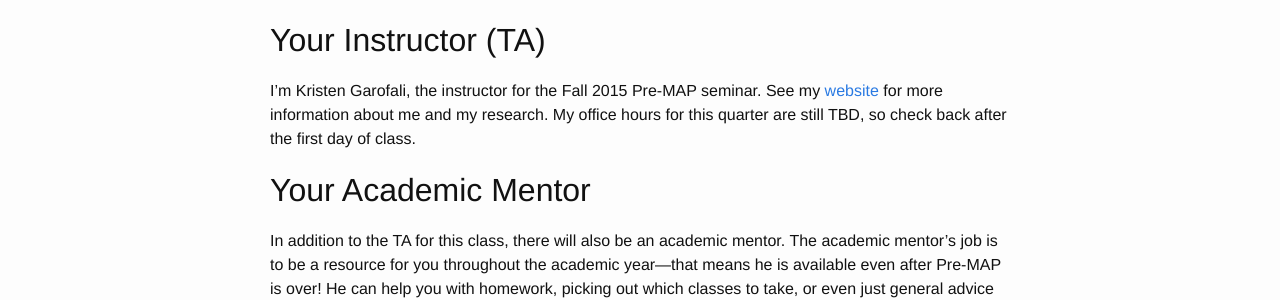
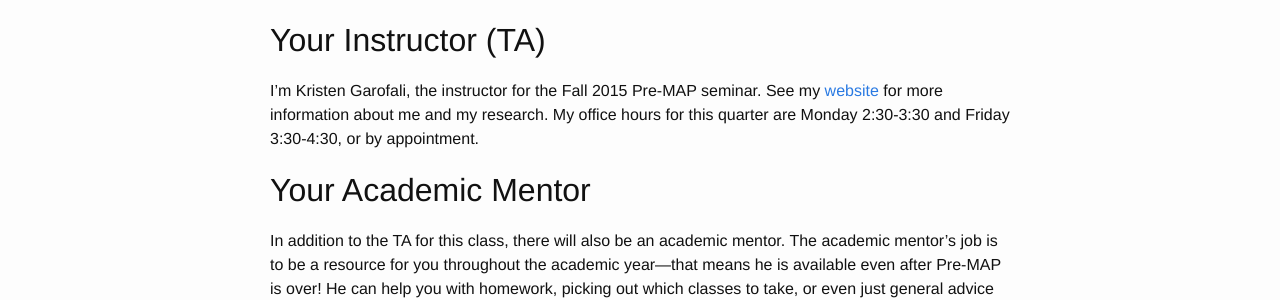
Before and after one commit to kgarofali/Pre-MAP, a Jekyll site: the page built from index.md, in a window 1280 px wide. Shown: the part 384-684 px from the top of the page. Built offline with Jekyll 4.4.1, drawn with Linux system fonts in a browser that asks for light colours.

Commit message:
index updated

```diff
--- a/index.md
+++ b/index.md
@@ -7,7 +7,7 @@ layout: page
 Welcome to the Pre-Major in Astronomy Program (Pre-MAP)! This website will serve as the page for the Fall 2015 Pre-MAP cohort (Cohort 11). If you are looking for the general Pre-MAP homepage please see [here](http://www.astro.washington.edu/users/premap/). The goal of the Pre-MAP seminar is to have the opportunity to do real scientific research while at the same time providing the essential tools necessary to excel as a scientist and researcher. In addition to the seminar itself we will have social events throughout the year to build community between the Pre-MAP cohorts and the astronomy department as a whole.
 
 ## Your Instructor (TA)
-I'm Kristen Garofali, the instructor for the Fall 2015 Pre-MAP seminar. See my [website](http://kgarofali.github.io) for more information about me and my research. My office hours for this quarter are still TBD, so check back after the first day of class.
+I'm Kristen Garofali, the instructor for the Fall 2015 Pre-MAP seminar. See my [website](http://kgarofali.github.io) for more information about me and my research. My office hours for this quarter are Monday 2:30-3:30 and Friday 3:30-4:30, or by appointment.
 
 ## Your Academic Mentor
 In addition to the TA for this class, there will also be an academic mentor. The academic mentor's job is to be a resource for you throughout the academic year—that means he is available even after Pre-MAP is over! He can help you with homework, picking out which classes to take, or even just general advice about how to navigate your undergrad. In addition to being present for many of the class sessions to help with in-class assignments, the mentor will also hold regular office hours where you are free to drop in with any questions. Think of the mentor as an all-purpose TA for your undergrad career—use him to chat about anything!
```
